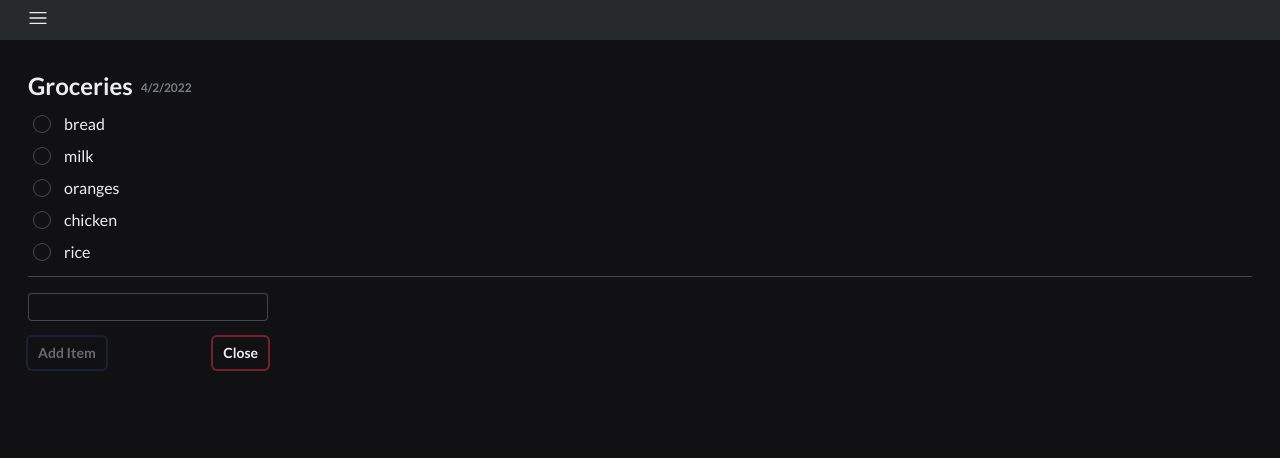
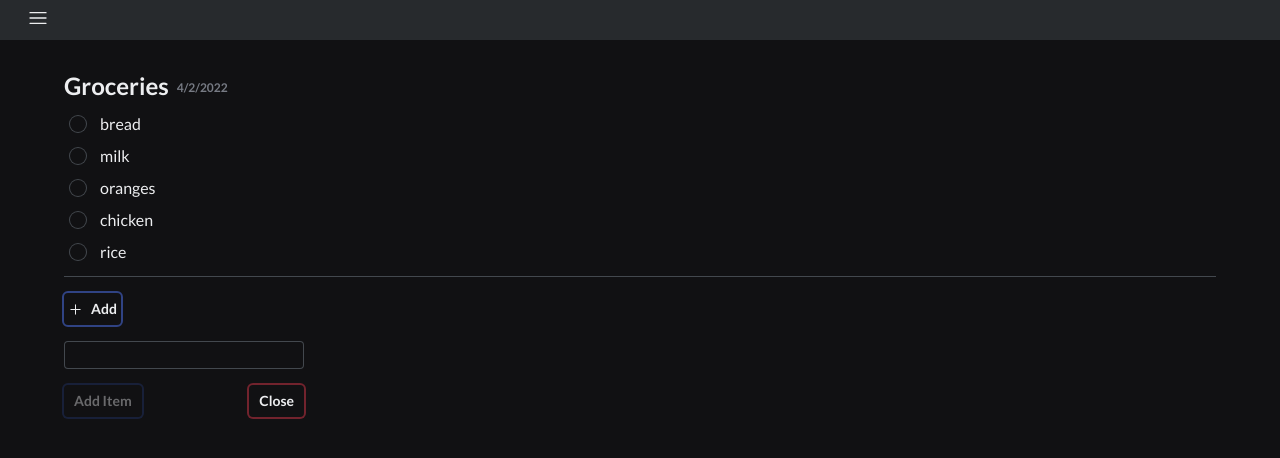
Before and after one commit to rileyKacmarynski/groceries, a React (Vite) app: page / in a window 1280 px wide. Both pictures are taken after a click on the button "Add". Shown: the top 458 px of the page. Built offline with nearby package versions, Linux system fonts and the light colour scheme.

Commit message:
style: add animations to form

```diff
--- a/package.json
+++ b/package.json
@@ -26,6 +26,7 @@
 	"dependencies": {
 		"@radix-ui/colors": "^0.1.8",
 		"@stitches/react": "^1.2.7",
+		"framer-motion": "^6.3.0",
 		"react": "^18.0.0",
 		"react-dom": "^18.0.0",
 		"react-query": "3.34.16",
--- a/src/components/GroceryList/GroceryForm.tsx
+++ b/src/components/GroceryList/GroceryForm.tsx
@@ -1,6 +1,7 @@
 import Button from 'components/ui/baseLibrary/Button'
 import Input from 'components/ui/baseLibrary/forms/Input'
 import styled from 'components/ui/theme'
+import { AnimatePresence, motion } from 'framer-motion'
 import type { FormEvent } from 'react'
 import { useState } from 'react'
 import AddButton from './AddButton'
@@ -12,8 +13,10 @@ export interface GroceryFormProps {
 	addItem: (text: string) => Promise<void>
 }
 
-const FormContainer = styled('section', {
+const FormContainer = styled('div', {
 	borderTop: '1px solid $colors$slate7',
+	position: 'relative',
+	height: '94px',
 })
 
 const Form = styled('form', {
@@ -53,7 +56,16 @@ function GroceryForm({ addItem }: GroceryFormProps): JSX.Element {
 
 	return (
 		<FormContainer aria-label='Grocery form'>
+			<AnimatePresence>
 				{formOpen ? (
+					<motion.div
+						key='form'
+						initial={{ opacity: 0, y: '-10px' }}
+						animate={{ opacity: 1, y: '0px' }}
+						exit={{ opacity: 0, y: '-10px' }}
+						transition={{ duration: 0.1, ease: 'easeInOut' }}
+						style={{ position: 'absolute', width: '100%' }}
+					>
 						<Form onSubmit={e => void onSubmitForm(e)}>
 							<Input
 								type='text'
@@ -79,9 +91,11 @@ function GroceryForm({ addItem }: GroceryFormProps): JSX.Element {
 								</Button>
 							</ButtonGroup>
 						</Form>
+					</motion.div>
 				) : (
 					<AddButton onClick={onAddClick} />
 				)}
+			</AnimatePresence>
 		</FormContainer>
 	)
 }
--- a/src/components/ui/Layout/Layout.tsx
+++ b/src/components/ui/Layout/Layout.tsx
@@ -8,7 +8,8 @@ const Main = styled('main', {
 })
 
 const Content = styled('div', {
-	padding: '$space$6',
+	paddingTop: '$space$6',
+	px: '$space$10',
 })
 
 const StyledLayout = styled('div', {
```
Also changed, not shown: 2 other files (tests, documents, lock files or other folders). Lines whose indentation alone changed are shown as unchanged.
